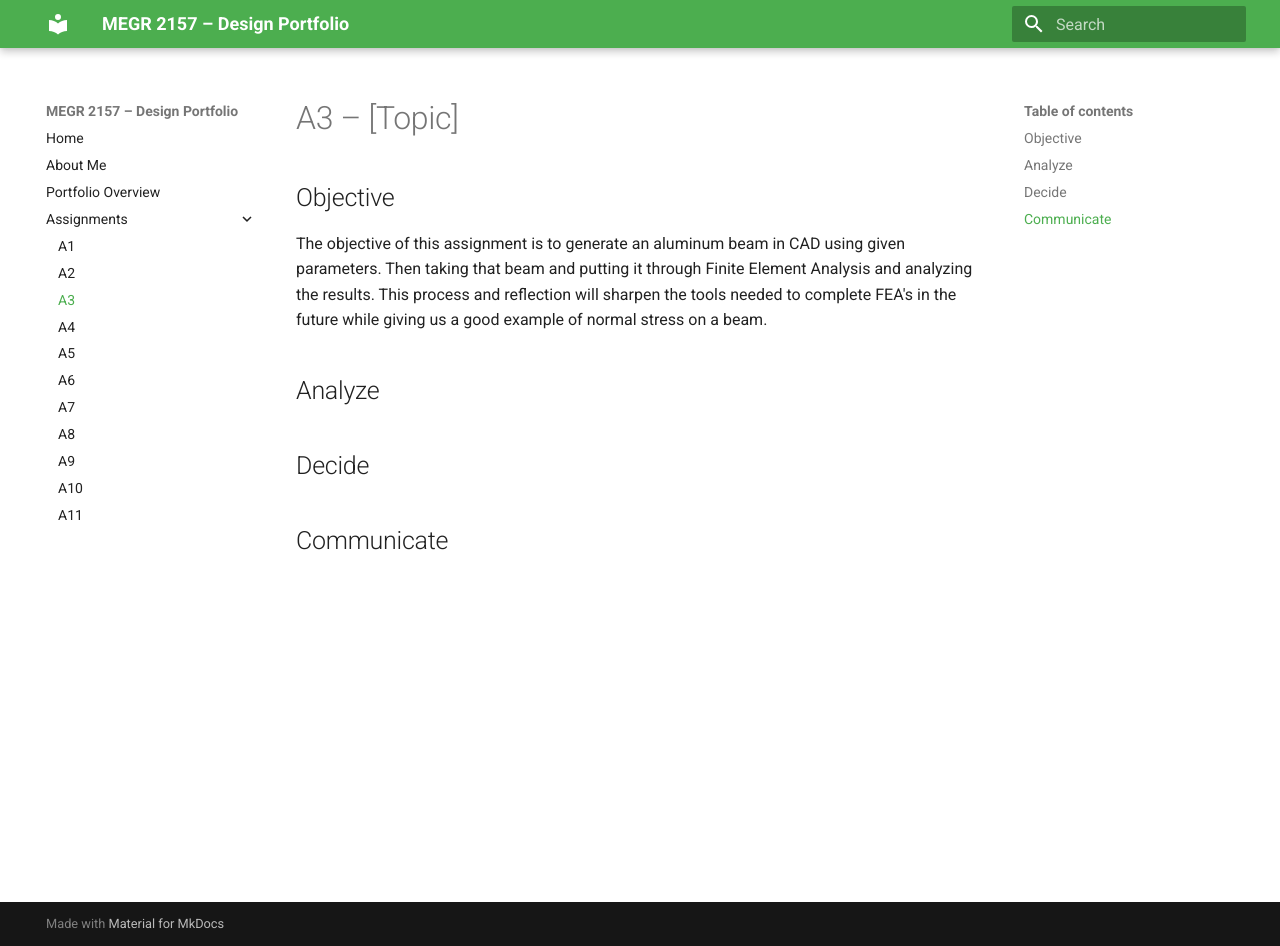
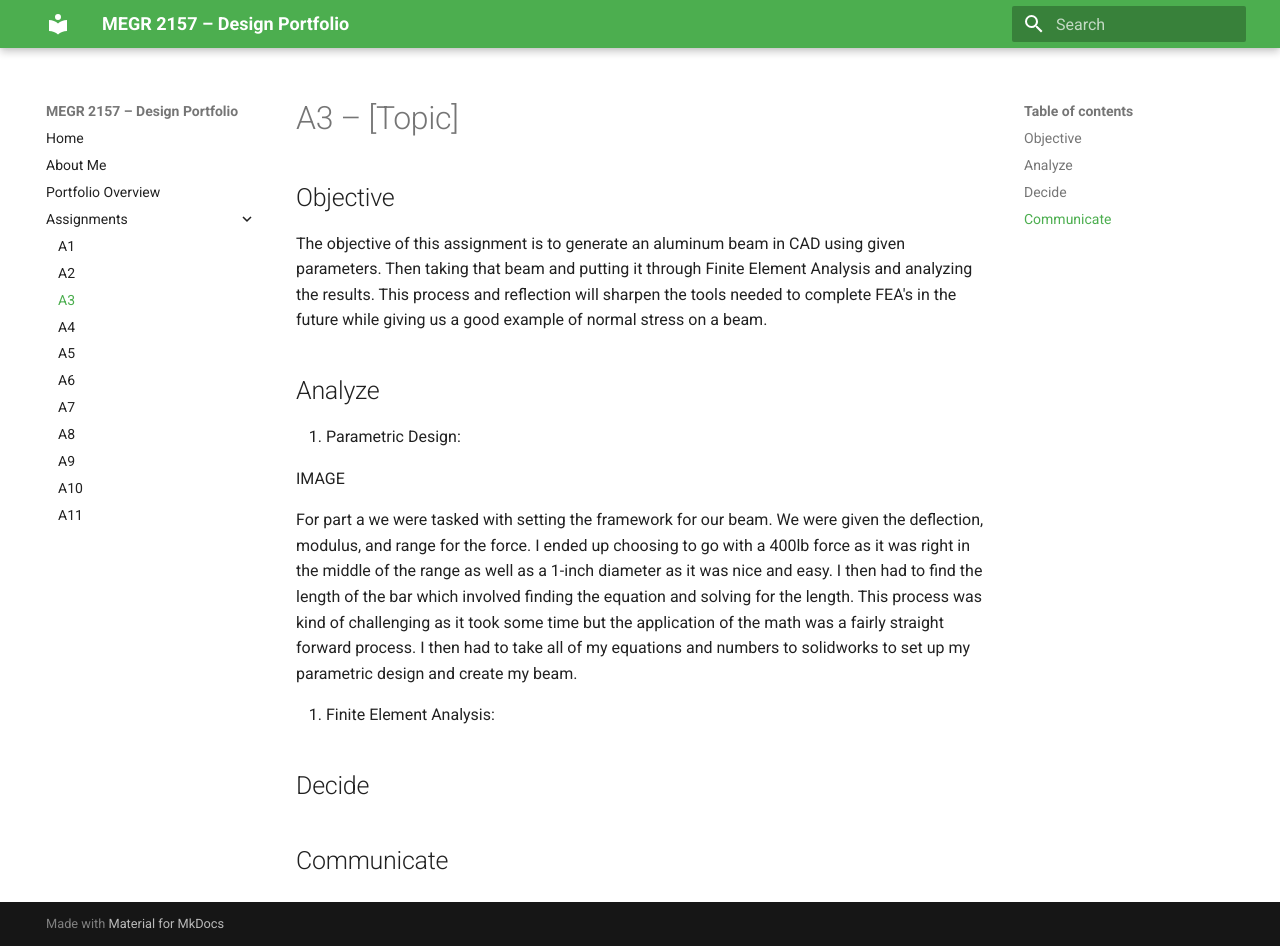
Before and after one commit to noaheme/design-projects-portfolio, an MkDocs documentation site: the page built from docs/assignments/A03/index.md, in a window 1280 px wide and 946 px high. Built offline with MkDocs 1.6.1 and Material for MkDocs 9.7.7, drawn with Linux system fonts in a browser that asks for light colours.

Commit message:
Enhance assignment documentation with analysis sections
Added sections for Parametric Design and Finite Element Analysis to the assignment documentation.

```diff
--- a/docs/assignments/A03/index.md
+++ b/docs/assignments/A03/index.md
@@ -6,6 +6,15 @@ The objective of this assignment is to generate an aluminum beam in CAD using gi
 
 ## Analyze
 
+1. Parametric Design:
+
+   IMAGE
+
+   For part a we were tasked with setting the framework for our beam. We were given the deflection, modulus, and range for the force. I ended up choosing to go with a 400lb force as it was right in the middle of the range as well as a 1-inch diameter as it was nice and easy. I then had to find the length of the bar which involved finding the equation and solving for the length. This process was kind of challenging as it took some time but the application of the math was a fairly straight forward process. I then had to take all of my equations and numbers to solidworks to set up my parametric design and create my beam.
+
+2. Finite Element Analysis:
+
+
 
 ## Decide
 
```
